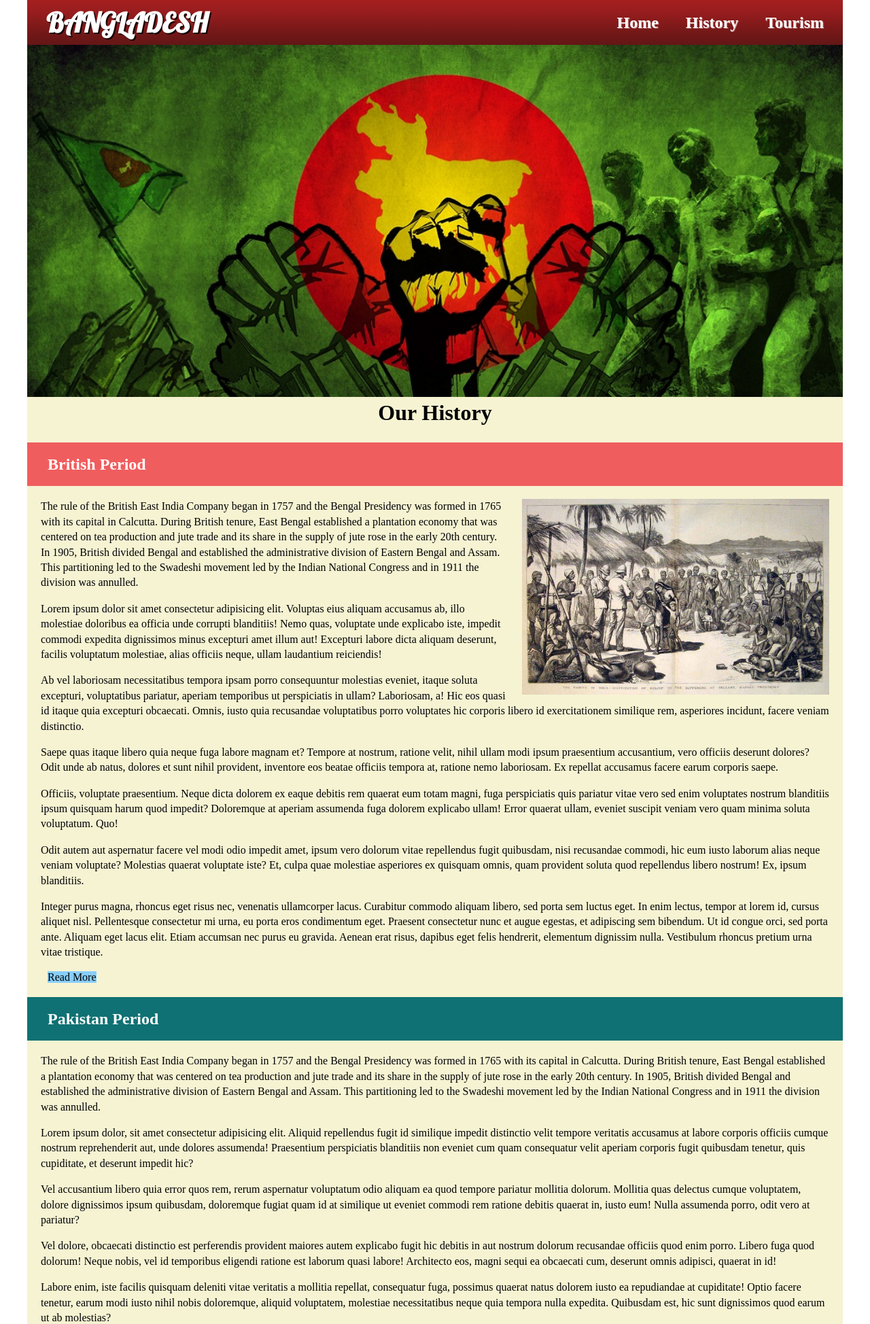
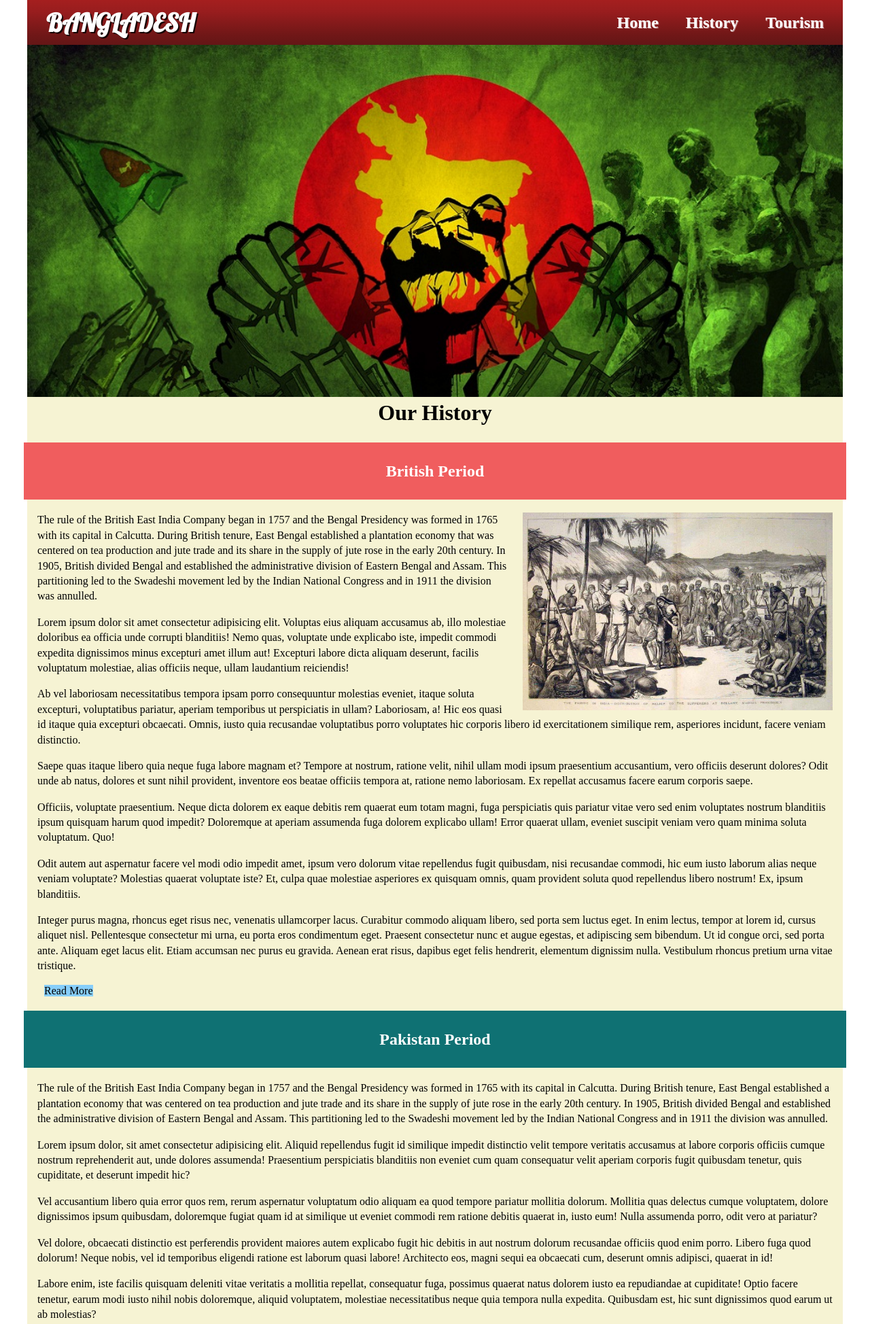
Before and after one commit to thaqueubc/Country_Project, a PHP site: page /history.html in a window 1280 px wide. Shown: the top 1948 px of the page at 68% size. Run offline with PHP 8.4, Linux system fonts and the light colour scheme; some libraries are stand-ins or nearby versions.

Commit message:
minor fixes

```diff
--- a/history.html
+++ b/history.html
@@ -62,7 +62,7 @@
         <article class="history_article">
             <h2 id="section1" class="section-header section-1-header section-header-sticky">British Period</h2>
 
-            <img src="images/featured-image.jpg" alt="" class="featured-image">
+            <img src="images/featured-image.jpg" alt="British period" class="featured-image">
 
             <p>
                 The rule of the British East India Company began in 1757 and the Bengal Presidency was formed in 1765 with its capital in Calcutta. During British tenure, East Bengal established a plantation economy that was centered on tea production and jute trade and its share in the supply of jute rose in the early 20th century. In 1905, British divided Bengal and established the administrative division of Eastern Bengal and Assam.
--- a/styles/style_history.css
+++ b/styles/style_history.css
@@ -7,7 +7,7 @@
 }
 
 .history_article {
-    margin: 10px;
+    margin: 5px;
     padding: 0 10px;
 }
 
@@ -34,7 +34,7 @@
 /* Position Sticky */
 .pg-demo-position-sticky .section-header-sticky {
 	line-height: 1;
-	padding: 20px 30px;
+	padding: 30px;
 	color: white;
 	margin-left: -20px;
 	margin-right: -20px;
@@ -42,18 +42,19 @@
 
 .pg-demo-position-sticky .section-1-header {
     background-color: #F05D5E;
+    text-align: center;
 }
 
 .pg-demo-position-sticky .section-2-header {
-	background-color: #0F7173;
+    background-color: #0F7173;
+    text-align: center;
 }
 
 .pg-demo-position-sticky .section-3-header {
-	background-color: #272932;
+    background-color: #272932;
+    text-align: center;
 }
 
-
-/* Position Sticky */
 .section-header-sticky {
     position: -webkit-sticky;
     position: sticky;
@@ -117,6 +118,7 @@
 .lib-war{
     flex-direction: row;
 }
+
 .part1{
     flex: 0 0 65%;
 }
--- a/styles/style_tourism.css
+++ b/styles/style_tourism.css
@@ -5,12 +5,13 @@
     width: 100%;
     margin: 0;
     padding: 5px;
+    padding-top: 10px;
 }
 
 section.tourism{
     display: flex;
     flex-direction: column;
-    padding: 10px;
+    padding: 5px;
     justify-content: space-around;
     width: 100%;
     flex-wrap: wrap;
@@ -18,7 +19,7 @@ section.tourism{
 
 .tourist_spot{
     flex: 1;
-    margin: 10px;
+    margin: 5px;
 }
 
 .tourist_spot h2{
--- a/styles/styles.css
+++ b/styles/styles.css
@@ -48,7 +48,7 @@ p {
 }
 
 .top-bar h1 {
-    font-size: 2.5em;
+    font-size: 2.3em;
     margin: 0;
     font-family: 'Lobster', cursive;
     text-transform: uppercase;
```
